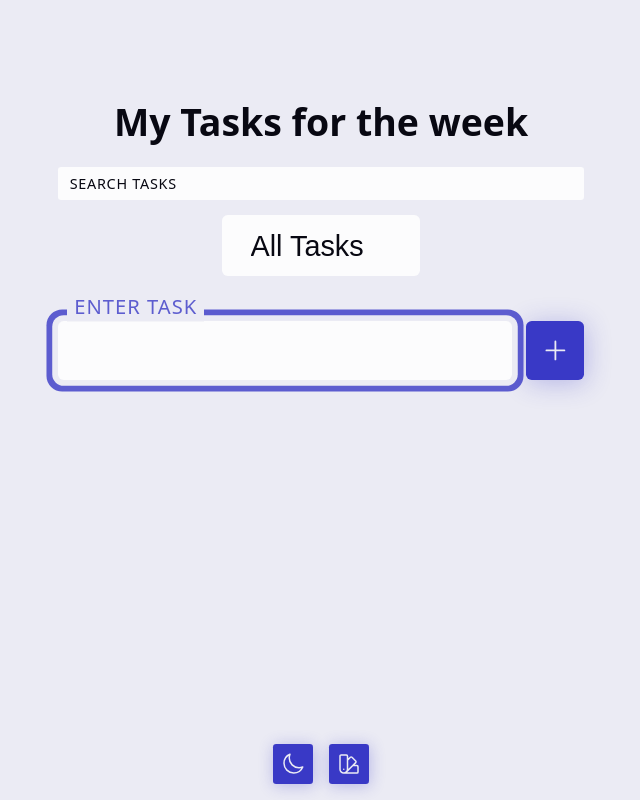
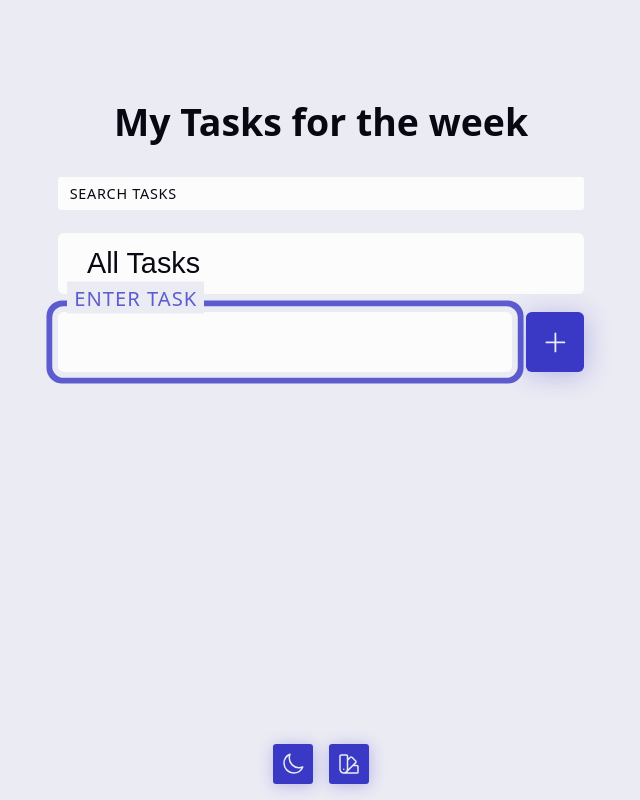
Before and after one commit to Byakuya91/Advanced-To-Do-List, a React (Vite) app in the folder Advanced-To-Do/: page / in a window 1280 px wide. Shown: the whole page, without its empty margins (319-959 px from the left). Built offline with nearby package versions, Linux system fonts and the light colour scheme.

Commit message:
I've made some adjustments to the layouts to avoid a lot of the wonky spacing. This is done for now.

```diff
--- a/Advanced-To-Do/src/App.jsx
+++ b/Advanced-To-Do/src/App.jsx
@@ -143,11 +143,19 @@ function App() {
       />
       <header>
         <h1>My Tasks for the week</h1>
-        <SearchTasks
-          searchQuery={searchQuery}
-          setSearchQuery={setSearchQuery}
-        />
-        <SelectTask filter={filter} setFilter={setFilter} />
+        <div className="wrapperSearchBarContainer">
+          <SearchTasks
+            className="SearchTasksComponent"
+            searchQuery={searchQuery}
+            setSearchQuery={setSearchQuery}
+          />
+          <SelectTask
+            className="SelectTasksComponent"
+            filter={filter}
+            setFilter={setFilter}
+          />
+          {/* <CustomForm className="CustomFormComponent" addTask={addTask} /> */}
+        </div>
       </header>
       {isEditing && (
         <EditForm
@@ -156,7 +164,7 @@ function App() {
           closeEditMode={closeEditMode}
         />
       )}
-      <CustomForm addTask={addTask} />
+      <CustomForm className="CustomFormComponent" addTask={addTask} />
       {tasks && (
         <TaskList
           tasks={filteredTasks}
--- a/Advanced-To-Do/src/index.css
+++ b/Advanced-To-Do/src/index.css
@@ -258,6 +258,36 @@ hr {
   box-shadow: 0 -1em 3em hsl(var(--muted)), 0 1em 3em hsl(var(--accent) / 0.2);
 }
 
+/* Styles for the search bar and select component */
+/* Adjust margin for the wrapper div to ensure consistent spacing */
+.wrapperSearchBarContainer {
+  margin-bottom: -13px;
+  display: flex;
+  flex-direction: column; /* Stack items vertically */
+  justify-content: space-between; /* Distribute items evenly along the main axis */
+  height: auto; /* Adjust height as needed */
+  margin-top: 8px;
+}
+
+/* Adjust margin between the SearchTasks and SelectTask */
+.SearchTasksComponent,
+.SelectTasksComponent {
+  margin-bottom: 15px; /* Add margin between the two components */
+}
+
+.select-custom {
+  appearance: none;
+  background-color: hsl(var(--muted));
+  border: none;
+  padding: 0.35em 0.55em;
+  width: 100%;
+  border-radius: var(--_radius);
+  font-size: var(--_size);
+  color: hsl(var(--txt));
+  cursor: pointer;
+  transition: background-color var(--_tspeed_fast) var(--_ttype_squish);
+}
+
 /* Add styles for the select element */
 .select-custom {
   appearance: none;
```
